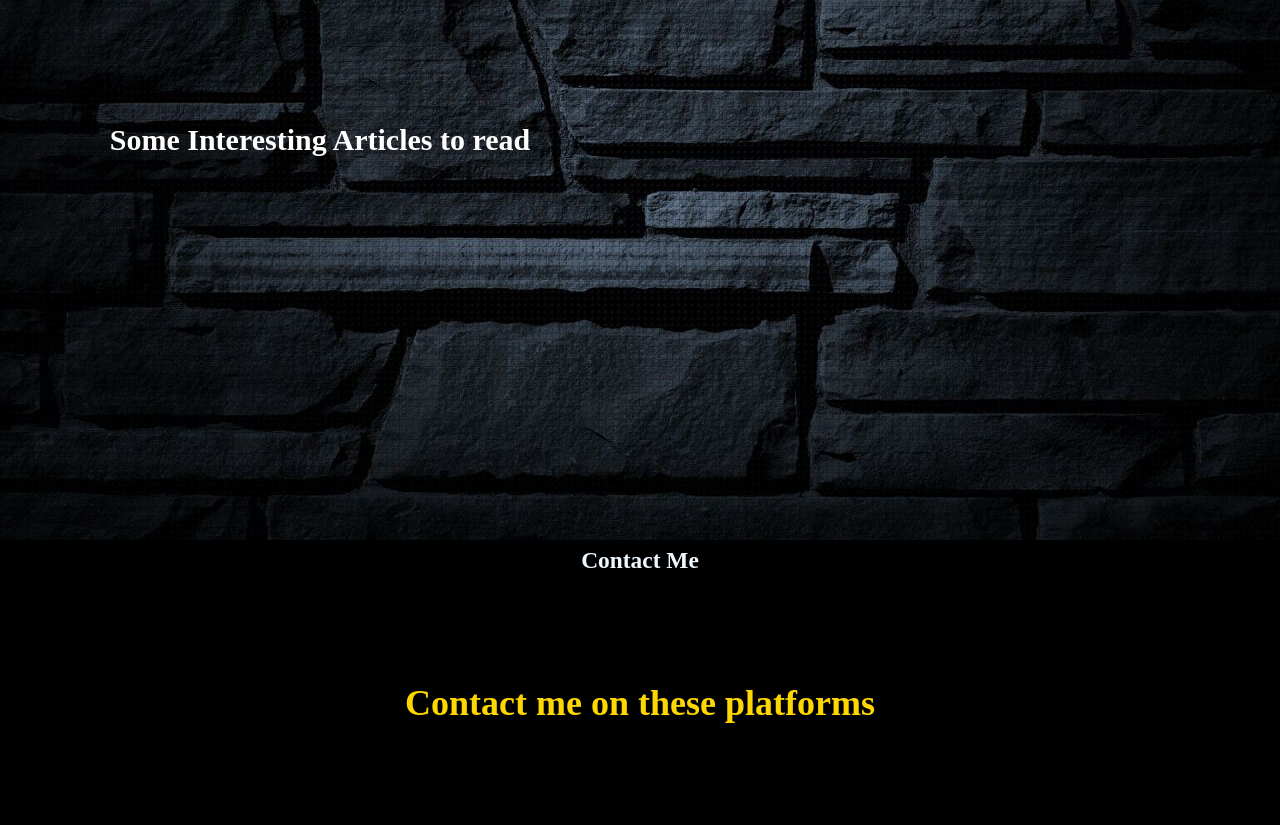
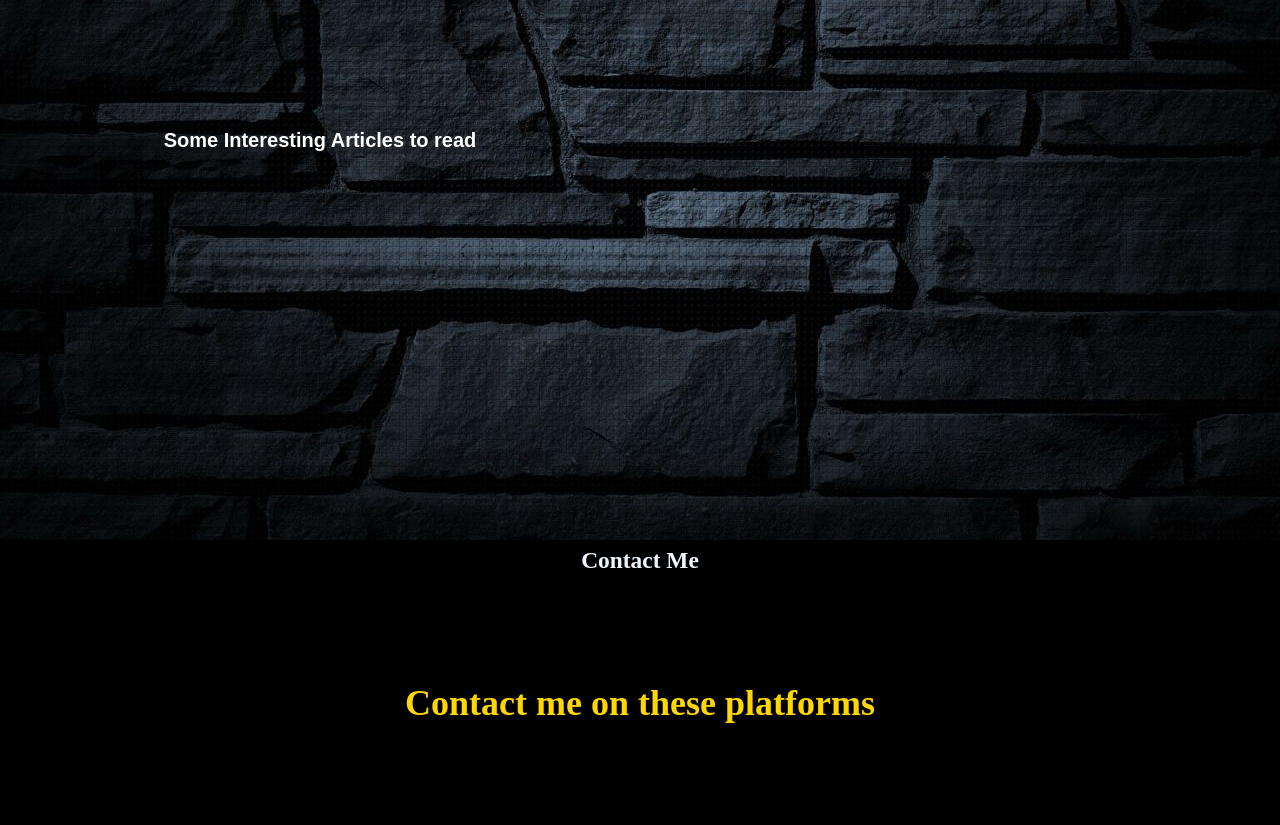
Before and after one commit to pamlotriet/cv, a website: page index.html in a window 1280 px wide. Shown: the part 2820-3645 px from the top of the page. Drawn offline with nearby package versions, Linux system fonts and the light colour scheme; no server answers.

Commit message:
Update home.css

```diff
--- a/home.css
+++ b/home.css
@@ -330,3 +330,10 @@ body{
     width: 50%;
     height: 100vh;
 }
+
+#articles h1{
+    color: white;
+    font-size: 20px;
+    text-align: center;
+    font-family: Arial, Helvetica, sans-serif;
+}
```
